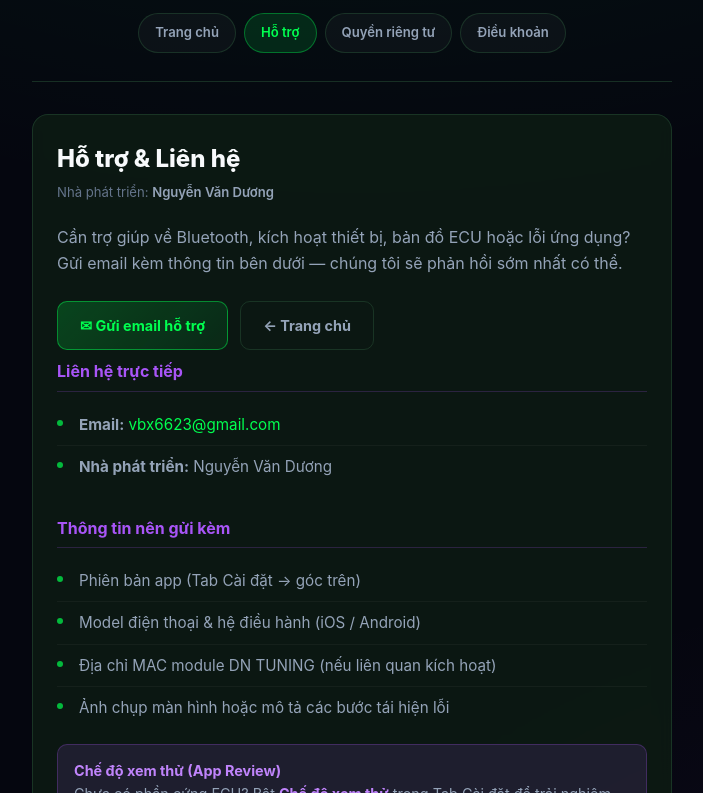
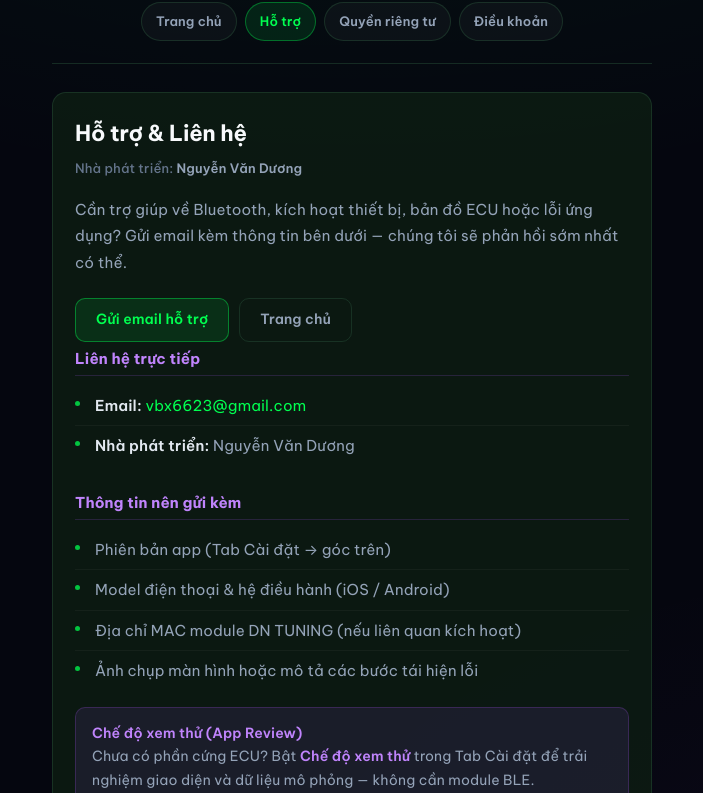
Before and after one commit to vbx6623-dev/MyFirstAppv2-legal, a plain HTML site: page support.html in a window 1280 px wide. Shown: the part 154-947 px from the top of the page, without its empty margins (288-991 px from the left). Drawn offline with Linux system fonts and the light colour scheme.

Commit message:
design: Be Vietnam Pro font, fix typography and button labels
Co-authored-by: Cursor <cursoragent@cursor.com>

```diff
--- a/assets/style.css
+++ b/assets/style.css
@@ -1,41 +1,51 @@
+@import url("https://fonts.googleapis.com/css2?family=Be+Vietnam+Pro:ital,wght@0,400;0,500;0,600;0,700;1,400&display=swap");
+
 :root {
   --bg: #05060f;
-  --bg-card: rgba(13, 28, 19, 0.85);
-  --border: rgba(35, 72, 51, 0.6);
+  --bg-card: rgba(13, 28, 19, 0.88);
+  --border: rgba(35, 72, 51, 0.55);
   --text: #e2e8f0;
   --text-muted: #94a3b8;
   --text-dim: #64748b;
   --green: #00ff50;
-  --green-dim: rgba(0, 255, 80, 0.12);
+  --green-dim: rgba(0, 255, 80, 0.1);
   --purple: #a855f7;
-  --purple-dim: rgba(168, 85, 247, 0.12);
-  --radius: 16px;
-  --max: 680px;
+  --purple-dim: rgba(168, 85, 247, 0.1);
+  --radius: 14px;
+  --max: 640px;
 }
 
 *, *::before, *::after { box-sizing: border-box; }
 
-html { scroll-behavior: smooth; }
+html {
+  scroll-behavior: smooth;
+  -webkit-text-size-adjust: 100%;
+}
 
 body {
   margin: 0;
   min-height: 100vh;
-  font-family: -apple-system, BlinkMacSystemFont, "Segoe UI", Roboto, "Helvetica Neue", Arial, sans-serif;
+  font-family: "Be Vietnam Pro", system-ui, -apple-system, "Segoe UI", sans-serif;
   font-size: 16px;
-  line-height: 1.65;
+  font-weight: 400;
+  line-height: 1.75;
+  letter-spacing: 0.01em;
   color: var(--text);
   background: var(--bg);
   background-image:
-    radial-gradient(ellipse 80% 50% at 50% -20%, rgba(0, 255, 80, 0.08), transparent),
-    radial-gradient(ellipse 60% 40% at 100% 100%, rgba(168, 85, 247, 0.06), transparent);
+    radial-gradient(ellipse 80% 50% at 50% -20%, rgba(0, 255, 80, 0.07), transparent),
+    radial-gradient(ellipse 60% 40% at 100% 100%, rgba(168, 85, 247, 0.05), transparent);
+  -webkit-font-smoothing: antialiased;
+  -moz-osx-font-smoothing: grayscale;
+  text-rendering: optimizeLegibility;
 }
 
 a {
   color: var(--green);
   text-decoration: none;
-  transition: opacity 0.15s;
+  transition: color 0.15s, opacity 0.15s;
 }
-a:hover { opacity: 0.85; text-decoration: underline; }
+a:hover { color: #4ade80; text-decoration: underline; }
 
 .wrap {
   max-width: var(--max);
@@ -45,10 +55,10 @@ a:hover { opacity: 0.85; text-decoration: underline; }
 
 /* ── Header ── */
 .site-header {
-  padding: 28px 0 20px;
+  padding: 24px 0 18px;
   text-align: center;
   border-bottom: 1px solid var(--border);
-  margin-bottom: 32px;
+  margin-bottom: 28px;
 }
 
 .brand {
@@ -62,44 +72,44 @@ a:hover { opacity: 0.85; text-decoration: underline; }
 .brand:hover { text-decoration: none; opacity: 1; }
 
 .brand-mark {
-  width: 48px;
-  height: 48px;
-  border-radius: 14px;
+  width: 44px;
+  height: 44px;
+  border-radius: 12px;
   background: linear-gradient(135deg, var(--green-dim), var(--purple-dim));
   border: 1px solid var(--border);
   display: flex;
   align-items: center;
   justify-content: center;
-  font-size: 22px;
-  font-weight: 900;
+  font-size: 15px;
+  font-weight: 700;
   color: var(--green);
-  letter-spacing: -1px;
+  letter-spacing: -0.5px;
 }
 
 .brand-name {
-  font-size: 1.35rem;
-  font-weight: 800;
-  letter-spacing: 0.06em;
+  font-size: 1.25rem;
+  font-weight: 700;
+  letter-spacing: 0.04em;
   color: #f8fafc;
 }
 .brand-tag {
   font-size: 0.75rem;
+  font-weight: 500;
   color: var(--text-dim);
-  letter-spacing: 0.04em;
 }
 
-/* ── Nav pills ── */
+/* ── Nav ── */
 .nav {
   display: flex;
   flex-wrap: wrap;
   gap: 8px;
   justify-content: center;
-  margin: 24px 0 8px;
+  margin: 20px 0 4px;
 }
 .nav a {
-  padding: 8px 16px;
+  padding: 7px 14px;
   border-radius: 999px;
-  font-size: 0.82rem;
+  font-size: 0.8125rem;
   font-weight: 600;
   color: var(--text-muted);
   background: rgba(255, 255, 255, 0.03);
@@ -112,7 +122,6 @@ a:hover { opacity: 0.85; text-decoration: underline; }
   border-color: rgba(0, 255, 80, 0.35);
   background: var(--green-dim);
   text-decoration: none;
-  opacity: 1;
 }
 
 /* ── Card ── */
@@ -120,43 +129,53 @@ a:hover { opacity: 0.85; text-decoration: underline; }
   background: var(--bg-card);
   border: 1px solid var(--border);
   border-radius: var(--radius);
-  padding: 28px 24px;
+  padding: 26px 22px;
   margin-bottom: 20px;
-  backdrop-filter: blur(8px);
 }
 
 .page-title {
-  font-size: 1.5rem;
-  font-weight: 800;
+  font-size: 1.375rem;
+  font-weight: 700;
   color: #f8fafc;
-  margin: 0 0 8px;
-  line-height: 1.3;
+  margin: 0 0 10px;
+  line-height: 1.35;
+  letter-spacing: -0.01em;
 }
 
 .meta {
-  font-size: 0.82rem;
+  font-size: 0.8125rem;
+  font-weight: 500;
   color: var(--text-dim);
-  margin: 0 0 20px;
+  margin: 0 0 18px;
+  line-height: 1.6;
 }
 .meta strong { color: var(--text-muted); font-weight: 600; }
 
 .lead {
-  font-size: 1rem;
+  font-size: 0.9375rem;
+  font-weight: 400;
   color: var(--text-muted);
-  margin: 0 0 24px;
+  margin: 0 0 22px;
+  line-height: 1.75;
 }
 
 h2 {
-  font-size: 1rem;
+  font-size: 0.9375rem;
   font-weight: 700;
-  color: var(--purple);
-  margin: 28px 0 12px;
+  color: #c084fc;
+  margin: 26px 0 10px;
   padding-bottom: 6px;
-  border-bottom: 1px solid rgba(168, 85, 247, 0.2);
+  border-bottom: 1px solid rgba(168, 85, 247, 0.18);
+  line-height: 1.4;
 }
 h2:first-of-type { margin-top: 0; }
 
-p { margin: 0 0 14px; color: var(--text-muted); }
+p {
+  margin: 0 0 14px;
+  color: var(--text-muted);
+  font-size: 0.9375rem;
+  line-height: 1.75;
+}
 
 ul {
   margin: 0 0 16px;
@@ -165,9 +184,10 @@ ul {
 }
 ul li {
   position: relative;
-  padding: 8px 0 8px 22px;
+  padding: 7px 0 7px 20px;
   color: var(--text-muted);
-  font-size: 0.95rem;
+  font-size: 0.9375rem;
+  line-height: 1.7;
   border-bottom: 1px solid rgba(255, 255, 255, 0.04);
 }
 ul li:last-child { border-bottom: none; }
@@ -175,19 +195,20 @@ ul li::before {
   content: "";
   position: absolute;
   left: 0;
-  top: 16px;
-  width: 6px;
-  height: 6px;
+  top: 15px;
+  width: 5px;
+  height: 5px;
   border-radius: 50%;
   background: var(--green);
-  opacity: 0.7;
+  opacity: 0.75;
 }
+ul li strong { color: var(--text); font-weight: 600; }
 
 /* ── Home link cards ── */
 .link-grid {
   display: grid;
-  gap: 12px;
-  margin: 24px 0;
+  gap: 10px;
+  margin: 22px 0;
 }
 @media (min-width: 480px) {
   .link-grid { grid-template-columns: 1fr 1fr; }
@@ -195,7 +216,7 @@ ul li::before {
 
 .link-card {
   display: block;
-  padding: 18px 20px;
+  padding: 16px 18px;
   border-radius: 12px;
   border: 1px solid var(--border);
   background: rgba(255, 255, 255, 0.02);
@@ -203,72 +224,89 @@ ul li::before {
   transition: border-color 0.15s, background 0.15s;
 }
 .link-card:hover {
-  border-color: rgba(0, 255, 80, 0.4);
+  border-color: rgba(0, 255, 80, 0.35);
   background: var(--green-dim);
   text-decoration: none;
-  opacity: 1;
 }
 .link-card-title {
-  font-size: 0.95rem;
+  font-size: 0.9375rem;
   font-weight: 700;
   color: #f1f5f9;
   margin-bottom: 4px;
+  line-height: 1.4;
 }
 .link-card-desc {
-  font-size: 0.8rem;
+  font-size: 0.8125rem;
+  font-weight: 400;
   color: var(--text-dim);
-  line-height: 1.4;
+  line-height: 1.55;
 }
 
-/* ── CTA email ── */
+/* ── Buttons ── */
 .cta-row {
   display: flex;
   flex-wrap: wrap;
-  gap: 12px;
-  margin: 24px 0 8px;
+  gap: 10px;
+  margin: 22px 0 6px;
 }
 .btn {
   display: inline-flex;
   align-items: center;
-  gap: 8px;
-  padding: 12px 22px;
+  justify-content: center;
+  padding: 11px 20px;
   border-radius: 10px;
-  font-size: 0.9rem;
-  font-weight: 700;
+  font-family: inherit;
+  font-size: 0.875rem;
+  font-weight: 600;
+  line-height: 1.4;
   text-decoration: none;
-  transition: transform 0.1s, opacity 0.15s;
+  transition: background 0.15s, border-color 0.15s;
+  cursor: pointer;
 }
-.btn:hover { text-decoration: none; opacity: 0.92; transform: translateY(-1px); }
+.btn:hover { text-decoration: none; }
 .btn-primary {
-  background: linear-gradient(135deg, rgba(0, 255, 80, 0.2), rgba(0, 255, 80, 0.08));
-  border: 1px solid rgba(0, 255, 80, 0.45);
+  background: var(--green-dim);
+  border: 1px solid rgba(0, 255, 80, 0.4);
   color: var(--green);
+}
+.btn-primary:hover {
+  background: rgba(0, 255, 80, 0.16);
+  border-color: rgba(0, 255, 80, 0.55);
+  color: #4ade80;
 }
 .btn-ghost {
   background: transparent;
   border: 1px solid var(--border);
   color: var(--text-muted);
 }
+.btn-ghost:hover {
+  border-color: rgba(148, 163, 184, 0.4);
+  color: var(--text);
+}
 
 .info-box {
   padding: 14px 16px;
   border-radius: 10px;
   background: var(--purple-dim);
-  border: 1px solid rgba(168, 85, 247, 0.25);
-  font-size: 0.9rem;
+  border: 1px solid rgba(168, 85, 247, 0.22);
+  font-size: 0.875rem;
+  font-weight: 400;
   color: var(--text-muted);
+  line-height: 1.7;
   margin: 16px 0;
 }
-.info-box strong { color: #c084fc; }
+.info-box strong { color: #c084fc; font-weight: 600; }
 
 /* ── Footer ── */
 .site-footer {
-  margin-top: 40px;
-  padding-top: 24px;
+  margin-top: 36px;
+  padding-top: 22px;
   border-top: 1px solid var(--border);
   text-align: center;
-  font-size: 0.78rem;
+  font-size: 0.75rem;
+  font-weight: 500;
   color: var(--text-dim);
+  line-height: 1.6;
 }
 .site-footer a { color: var(--text-muted); }
 .footer-links {
@@ -276,5 +314,5 @@ ul li::before {
   flex-wrap: wrap;
   justify-content: center;
   gap: 6px 16px;
-  margin-bottom: 12px;
+  margin-bottom: 10px;
 }
--- a/support.html
+++ b/support.html
@@ -32,8 +32,8 @@
       </p>
 
       <div class="cta-row">
-        <a class="btn btn-primary" href="mailto:vbx6623@gmail.com?subject=DN%20TUNING%20V2%20%E2%80%94%20H%E1%BB%97%20tr%E1%BB%A3">✉ Gửi email hỗ trợ</a>
-        <a class="btn btn-ghost" href="index.html">← Trang chủ</a>
+        <a class="btn btn-primary" href="mailto:vbx6623@gmail.com?subject=DN%20TUNING%20V2%20%E2%80%94%20H%E1%BB%97%20tr%E1%BB%A3">Gửi email hỗ trợ</a>
+        <a class="btn btn-ghost" href="index.html">Trang chủ</a>
       </div>
 
       <h2>Liên hệ trực tiếp</h2>
```
Also changed, not shown: index.html (+3 -3 lines), privacy-policy.html (+1 -1 lines), terms-of-use.html (+1 -1 lines).
